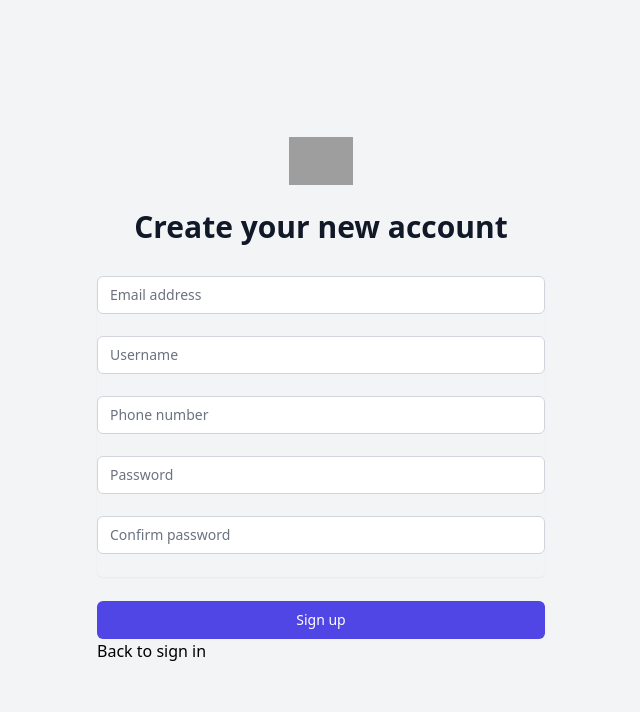
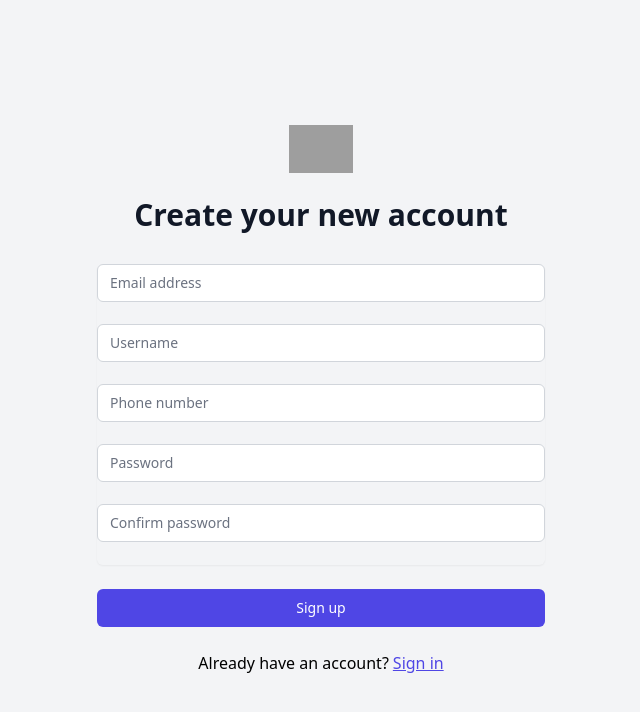
Before and after one commit to ITEC-Group-DPT/PM-authenticate-seminar, a React (Create React App) app: page /signup in a window 1280 px wide. Shown: the top 712 px of the page, without its empty margins (319-959 px from the left). Built offline with nearby package versions, Linux system fonts and the light colour scheme; grey boxes are pictures that could not be loaded; the HTML template or start-up script is replaced by a standard one.

Commit message:
add new sign in from sign up button

```diff
--- a/src/index.css
+++ b/src/index.css
@@ -4,14 +4,14 @@
 
 @layer components {
   .input-form {
-        @apply appearance-none relative block w-full px-3 py-2 border border-gray-300 placeholder-gray-500 text-gray-900 rounded-md focus:outline-none focus:ring-indigo-500 focus:border-indigo-500 focus:z-10 sm:text-sm
+    @apply appearance-none relative block w-full px-3 py-2 border border-gray-300 placeholder-gray-500 text-gray-900 rounded-md focus:outline-none focus:ring-indigo-500 focus:border-indigo-500 focus:z-10 sm:text-sm;
   }
 
   .error-msg {
-        @apply text-red-600 text-xs h-6
+    @apply text-red-600 text-xs h-6;
   }
 
   .submit-btn {
-        @apply relative w-full flex justify-center py-2 px-4 border border-transparent text-sm font-medium rounded-md text-white bg-indigo-600 hover:bg-indigo-700 focus:outline-none focus:ring-2 focus:ring-offset-2 focus:ring-indigo-500
+    @apply relative w-full flex justify-center py-2 px-4 border border-transparent text-sm font-medium rounded-md text-white bg-indigo-600 hover:bg-indigo-700 focus:outline-none focus:ring-2 focus:ring-offset-2 focus:ring-indigo-500;
   }
 }
--- a/src/pages/signup/index.jsx
+++ b/src/pages/signup/index.jsx
@@ -182,7 +182,16 @@ const SignUp = ({ isTest = false }) => {
             </button>
           </div>
 
-          {!isTest && <Link to="/signin">Back to sign in</Link>}
+          {!isTest && (
+            <div className="flex justify-center">
+              <p className="mr-1">Already have an account? </p>
+              <Link
+                className="underline text-indigo-600"
+                to="/signin">
+                Sign in
+              </Link>
+            </div>
+          )}
         </form>
       </div>
     </div>
```
Lines whose indentation alone changed are shown as unchanged.
